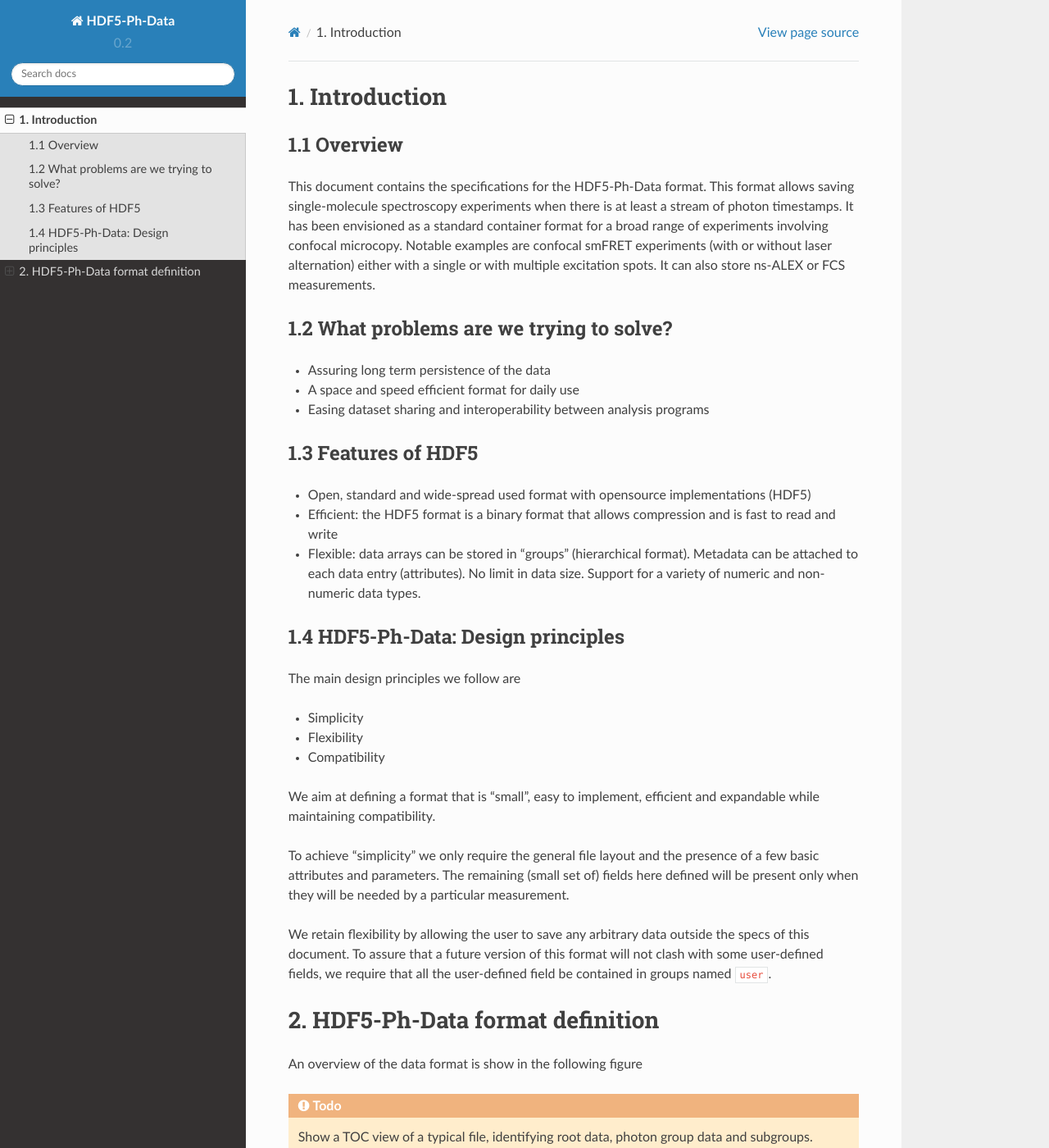
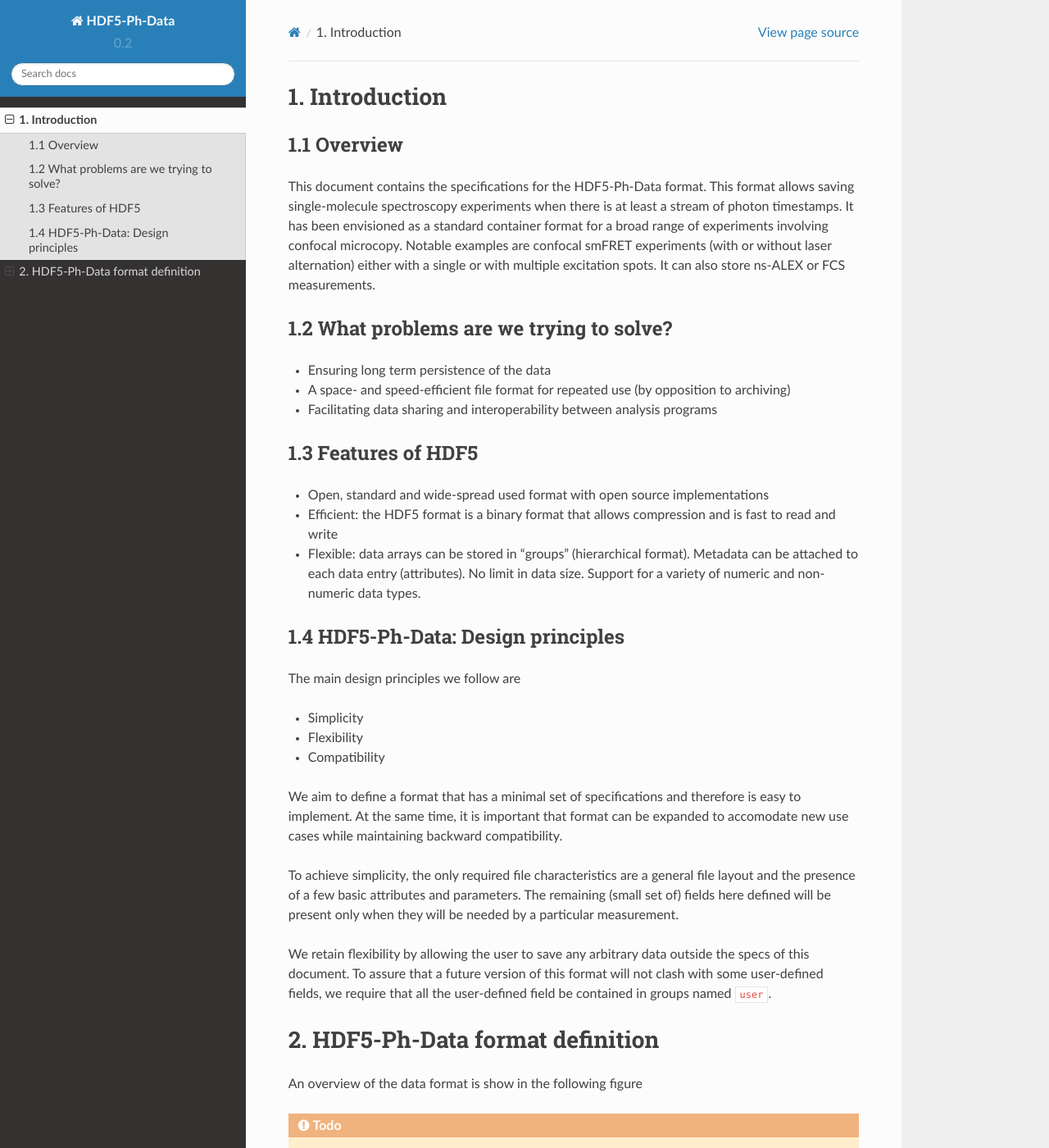
Before and after one commit to Photon-HDF5/photon-hdf5, a Sphinx documentation site: the page built from docs/phdata.rst, in a window 1280 px wide and 1400 px high. Shown: the whole window at 82% size. Built offline with Sphinx 7.4.7 and the Read the Docs theme 2.0.0, drawn with Linux system fonts in a browser that asks for light colours.

Commit message:
Update phdata.rst

```diff
--- a/docs/phdata.rst
+++ b/docs/phdata.rst
@@ -16,15 +16,15 @@ measurements.
 1.2 What problems are we trying to solve?
 -----------------------------------------
 
--  Assuring long term persistence of the data
--  A space and speed efficient format for daily use
--  Easing dataset sharing and interoperability between analysis programs
+-  Ensuring long term persistence of the data
+-  A space- and speed-efficient file format for repeated use (by opposition to archiving)
+-  Facilitating data sharing and interoperability between analysis programs
 
 1.3 Features of HDF5
 --------------------
 
--  Open, standard and wide-spread used format with opensource
-   implementations (HDF5)
+-  Open, standard and wide-spread used format with open source
+   implementations
 -  Efficient: the HDF5 format is a binary format that allows compression
    and is fast to read and write
 -  Flexible: data arrays can be stored in "groups" (hierarchical
@@ -41,13 +41,14 @@ The main design principles we follow are
 -  Flexibility
 -  Compatibility
 
-We aim at defining a format that is "small", easy to implement,
-efficient and expandable while maintaining compatibility.
+We aim to define a format that has a minimal set of specifications and therefore
+is easy to implement. At the same time, it is important that format can be
+expanded to accomodate new use cases while maintaining backward compatibility.
 
-To achieve "simplicity" we only require the general file layout and the
-presence of a few basic attributes and parameters. The remaining (small
-set of) fields here defined will be present only when they will be
-needed by a particular measurement.
+To achieve simplicity, the only required file characteristics are a
+general file layout and the presence of a few basic attributes and parameters.
+The remaining (small set of) fields here defined will be present only when
+they will be needed by a particular measurement.
 
 We retain flexibility by allowing the user to save any arbitrary data
 outside the specs of this document. To assure that a future version of
```
